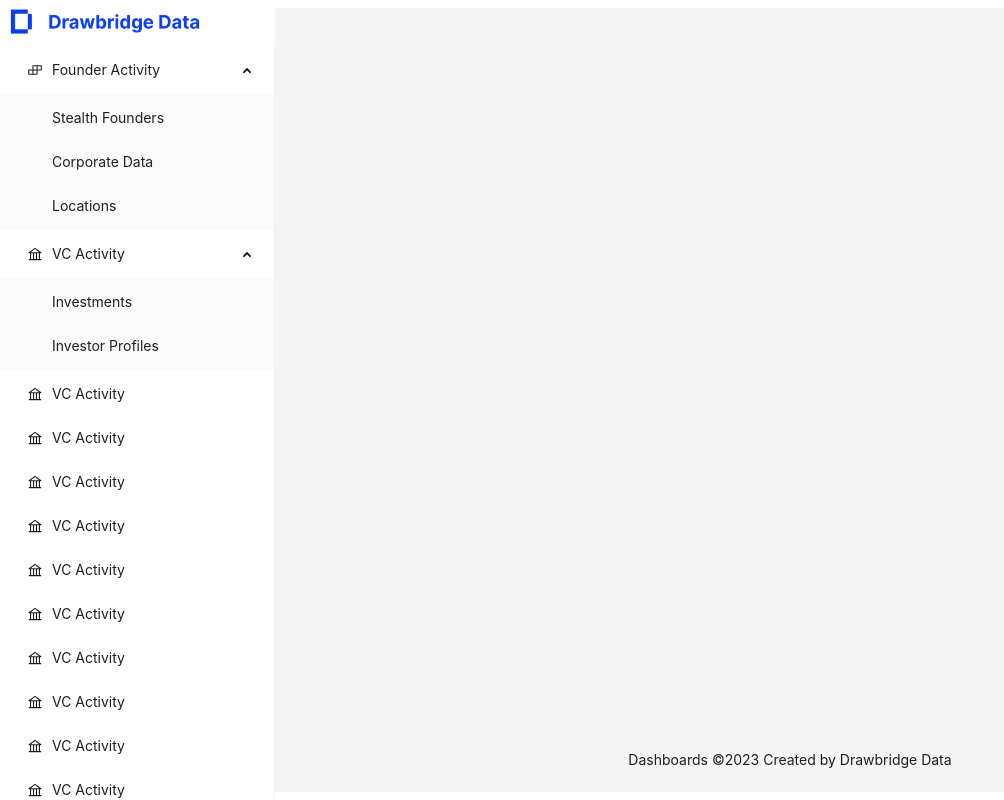
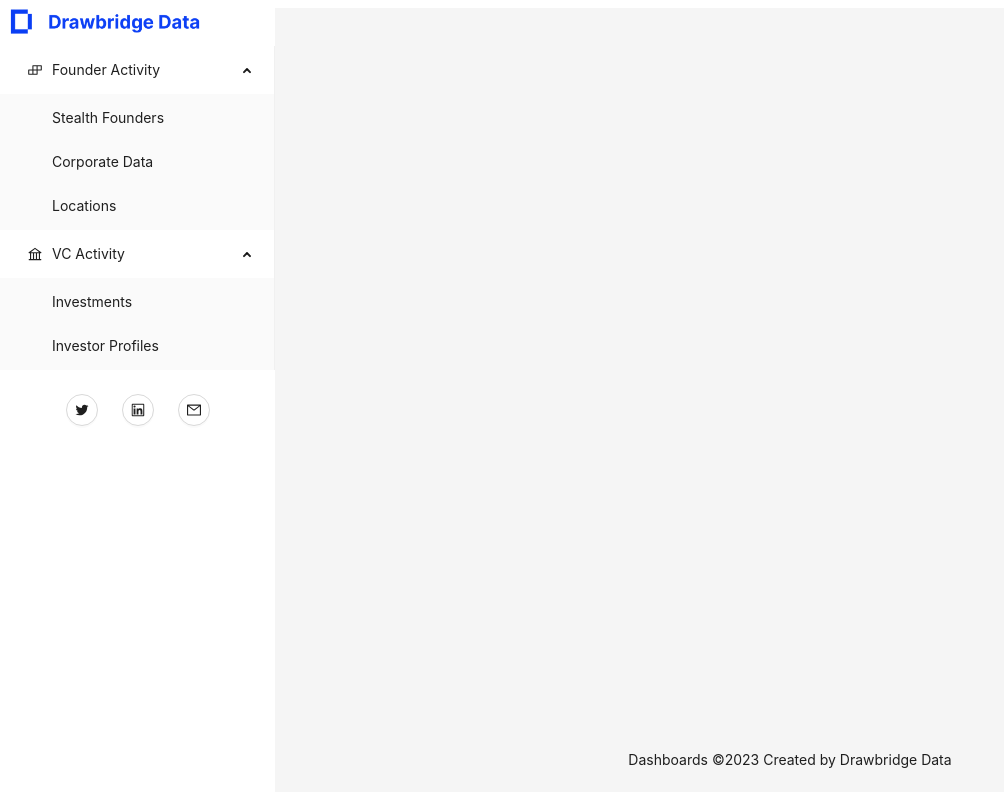
Before and after one commit to reddpy/datadash, a React (Vite) app: page / in a window 1280 px wide. Shown: the whole page, without its empty margins (0-1004 px from the left). Built offline with nearby package versions, Linux system fonts and the light colour scheme.

Commit message:
did more formatting and fixes to the navigation and layout

```diff
--- a/src/UI/sidebar/sidebarfooter.jsx
+++ b/src/UI/sidebar/sidebarfooter.jsx
@@ -9,8 +9,8 @@
 
 const SidebarFooter = () => {
   return (
-    <Footer style={{ backgroundColor: "white" }}>
-      <Space size={"large"}>
+    <Footer style={{ backgroundColor: "white", textAlign: 'center' }}>
+      <Space size={"large"}  wrap={true}>
         <Button
           shape="circle"
           icon={<TwitterOutlined />}
--- a/src/UI/sidebar/sidebarlinks.jsx
+++ b/src/UI/sidebar/sidebarlinks.jsx
@@ -26,21 +26,9 @@
     getItem("Investments", "vca/investments"),
     getItem("Investor Profiles", "vca/investorprofiles"),
   ]),
-  getItem("VC Activity", "vc_activity", <BankOutlined />),
-  getItem("VC Activity", "vc_activity", <BankOutlined />),
-  getItem("VC Activity", "vc_activity", <BankOutlined />),
-  getItem("VC Activity", "vc_activity", <BankOutlined />),
-  getItem("VC Activity", "vc_activity", <BankOutlined />),
-  getItem("VC Activity", "vc_activity", <BankOutlined />),
-  getItem("VC Activity", "vc_activity", <BankOutlined />),
-  getItem("VC Activity", "vc_activity", <BankOutlined />),
-  getItem("VC Activity", "vc_activity", <BankOutlined />),
-  getItem("VC Activity", "vc_activity", <BankOutlined />),
-  getItem("VC Activity", "vc_activity", <BankOutlined />),
-  getItem("VC Activity", "vc_activity", <BankOutlined />),
 ];
 
-const SidebarLinks = () => {
+const SidebarLinks = (props) => {
   const [key, setKey] = useState("/");
   const navigate = useNavigate();
 
--- a/src/UI/sidebar/sidebarlogo.jsx
+++ b/src/UI/sidebar/sidebarlogo.jsx
@@ -6,7 +6,7 @@
     backgroundColor: "white",
   };
 
-const SidebarLogo = () => {
+const SidebarLogo = (props) => {
   return (
     <NavLink
       to="/"
--- a/src/routes/root.jsx
+++ b/src/routes/root.jsx
@@ -1,10 +1,10 @@
-import { ConfigProvider, Layout, Space } from "antd";
+import { ConfigProvider, Layout } from "antd";
 
 import { Outlet } from "react-router-dom";
 import { colors } from "../../constants";
+import SidebarFooter from "../UI/sidebar/sidebarfooter";
 import SidebarLinks from "../UI/sidebar/sidebarlinks";
 import SidebarLogo from "../UI/sidebar/sidebarlogo";
-import SidebarFooter from "../UI/sidebar/sidebarfooter";
 const { Content, Sider, Footer } = Layout;
 
 const Root = () => {
@@ -29,17 +29,15 @@
             bottom: 0,
           }}
         >
-          <SidebarLogo />
-          <div>
-            <SidebarLinks />
-            <SidebarFooter />
-          </div>
+          <SidebarLogo/>
+          <SidebarLinks/>
+          <SidebarFooter />
         </Sider>
         <Layout style={{ marginLeft: 300 }}>
           <Content>
             <Outlet />
           </Content>
-          <Footer textAlign='center' style={{ textAlign: "center" }}>
+          <Footer style={{ textAlign: "center" }}>
             Dashboards ©2023 Created by Drawbridge Data
           </Footer>
         </Layout>
```
